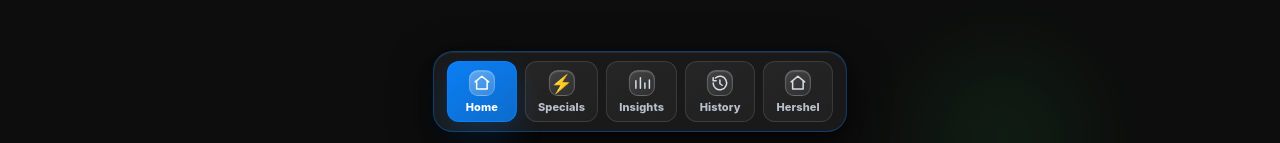
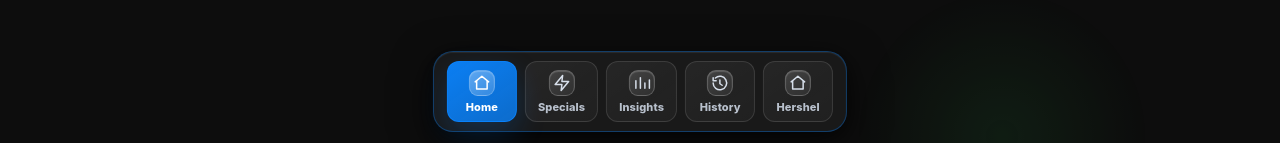
Before and after one commit to djlarbear/larlscore-UI, a React (Vite) app in the folder new-dashboard/: page / in a window 1280 px wide. Both pictures are taken after a click on the button "Retry". Shown: the part 654-797 px from the top of the page. Built offline with nearby package versions, Linux system fonts and the light colour scheme; no server answers; the HTML template or start-up script is replaced by a standard one.

Commit message:
feat: Specials tab, reorder nav (Home→Specials→Insights→History→Hershel), SpecialsIcon SVG, Insights in static mode

```diff
--- a/new-dashboard/src/components/Dashboard.tsx
+++ b/new-dashboard/src/components/Dashboard.tsx
@@ -9,7 +9,7 @@ import FilterBar from './FilterBar';
 import BetDetail from './BetDetail';
 import InsightsView from './InsightsView';
 import SpecialsView from './SpecialsView';
-import { HomeIcon, HistoryIcon, InsightsIcon } from './NavIcons';
+import { HomeIcon, HistoryIcon, InsightsIcon, SpecialsIcon } from './NavIcons';
 import LarlScoreLogo from './LarlScoreLogo';
 import { useDebounce } from '../hooks/useDebounce';
 
@@ -470,7 +470,7 @@ const Dashboard: React.FC = () => {
           <ViewButton
             className="nav-btn"
             label="Specials"
-            icon={<span style={{ fontSize: '18px' }}>⚡</span>}
+            icon={<SpecialsIcon size={18} />}
             active={view === 'specials'}
             onClick={() => {
               setView('specials');
--- a/new-dashboard/src/components/NavIcons.tsx
+++ b/new-dashboard/src/components/NavIcons.tsx
@@ -56,3 +56,9 @@ export const Phase3Icon: React.FC<IconProps> = ({ size = 18, className }) => (
     <path d="M12 9v6" />
   </svg>
 );
+
+export const SpecialsIcon: React.FC<IconProps> = ({ size = 18, className }) => (
+  <svg {...base(size)} className={className} aria-hidden="true">
+    <path d="M13 2L3 14h9l-1 8 10-12h-9l1-8z" />
+  </svg>
+);
```
